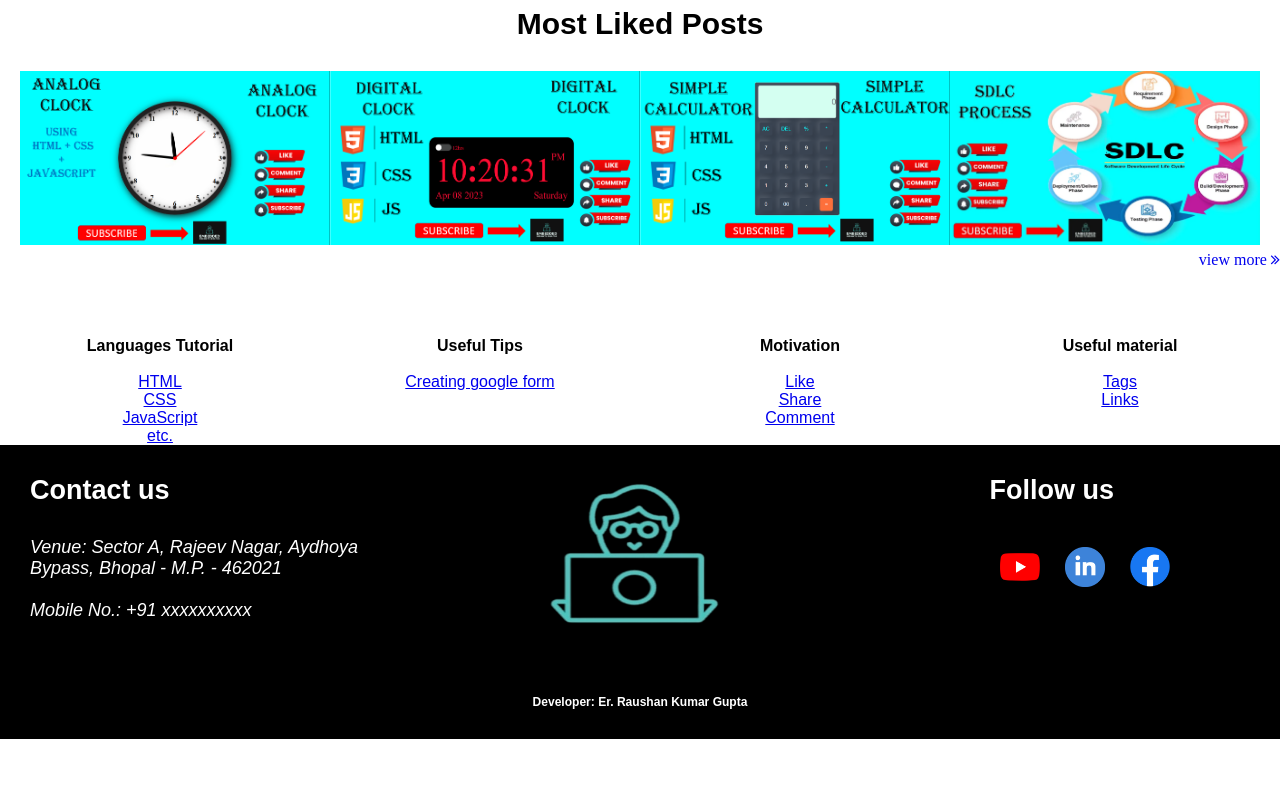
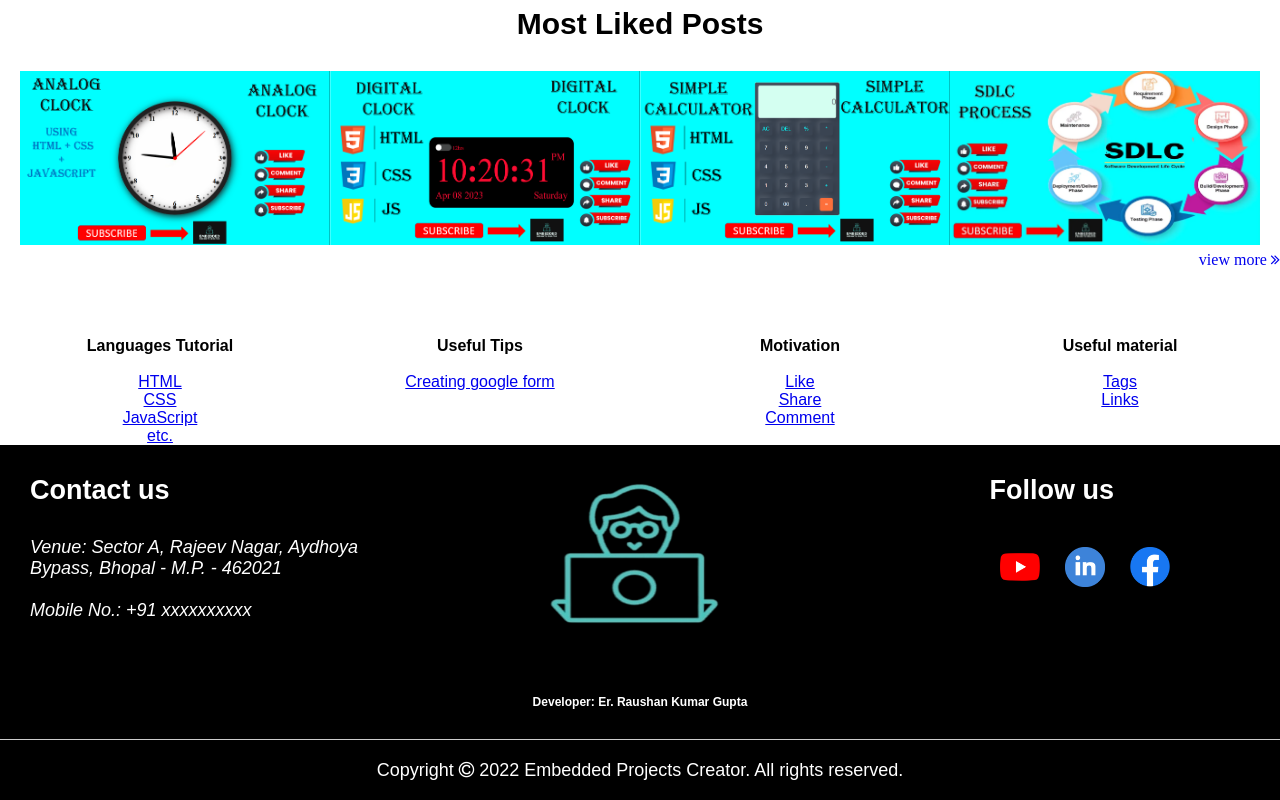
Before and after one commit to raushangupta1425/WebsiteDevelopment, a plain HTML site: page index.html in a window 1280 px wide. Shown: the part 846-1646 px from the top of the page. Before the commit the page ends 1585 px from the top, so only its background shows below. Drawn offline with Linux system fonts and the light colour scheme.

Commit message:
add copyright

```diff
--- a/Home_Page/style.css
+++ b/Home_Page/style.css
@@ -375,6 +375,14 @@ footer div:nth-child(2){
     height: 40px;
     margin: 10px;
 }
+#copyright{
+    display: flex;
+    height: 50px;
+    border-top: 1px solid #ccc;
+    justify-content: center;
+    align-items: center;
+    font-size: 18px;
+}
 /* End css coding for footer element */
 
 /* Responsive coding for mobile screen */
--- a/index.html
+++ b/index.html
@@ -145,6 +145,7 @@
             <a href="#"><img id="social-media-logo" src="Logo/facebooklogo.png" alt="facebooklogo"></a>
         </div>
         <div class="col-12" id="developer"><h6>Developer: Er. Raushan Kumar Gupta</h6></div>
+        <div class="col-12" id="copyright"><p> Copyright <i class="fa fa-copyright" aria-hidden="true"></i> 2022 Embedded Projects Creator. All rights reserved.</p></div>
     </footer>
     <!-- End footer coding -->
 
--- a/style.css
+++ b/style.css
@@ -245,6 +245,14 @@ footer div:nth-child(2){
     height: 40px;
     margin: 10px;
 }
+#copyright{
+    display: flex;
+    height: 50px;
+    border-top: 1px solid #ccc;
+    justify-content: center;
+    align-items: center;
+    font-size: 18px;
+}
 /* End css coding for footer element */
 
 /* Responsive coding for mobile screen */
```
Also changed, not shown: Home_Page/homepage.html (+1 -0 lines).
